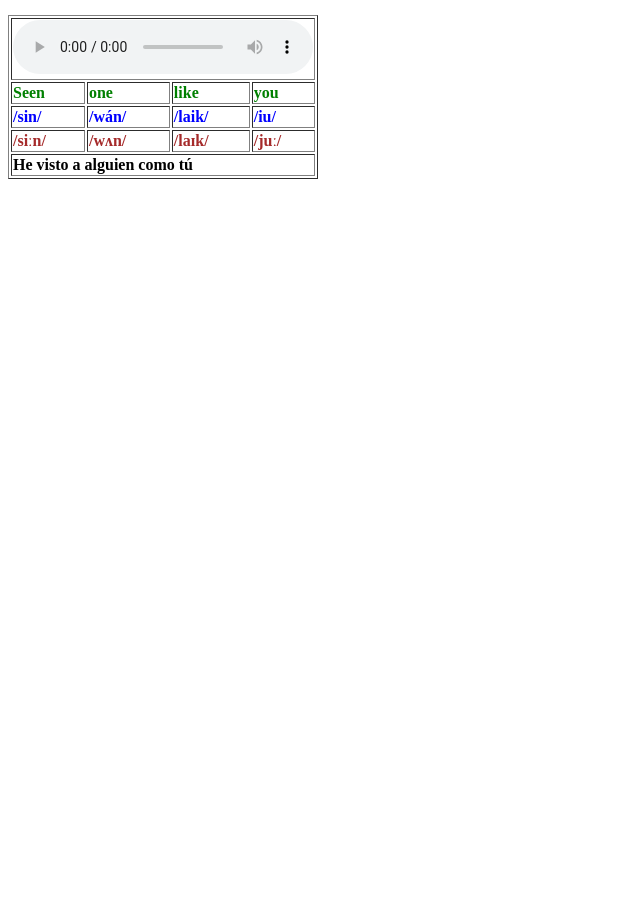
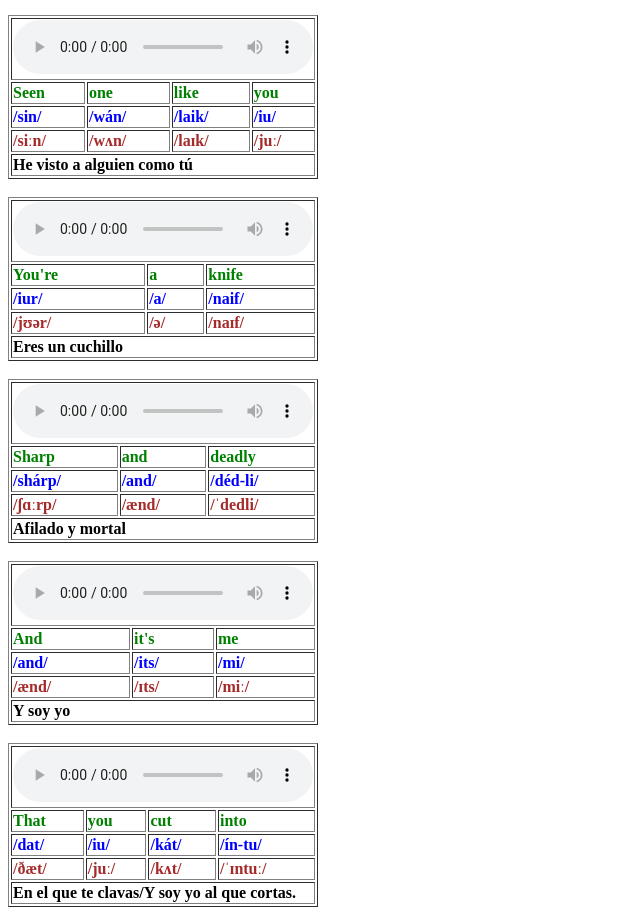
Before and after one commit to Annary-32/songs-site, a plain HTML site: page Ne-yo/Beautiful-Monster/BeautifulMonster.html in a window 1280 px wide. Shown: the part 557-1472 px from the top of the page, without its empty margins (0-640 px from the left). Before the commit the page ends 800 px from the top, so only its background shows below. Drawn offline with Linux system fonts and the light colour scheme.

Commit message:
Actualice neyo parte 2

```diff
--- a/Ne-yo/Beautiful-Monster/BeautifulMonster.html
+++ b/Ne-yo/Beautiful-Monster/BeautifulMonster.html
@@ -139,6 +139,120 @@
         <td class="translation" colspan="4">He visto a alguien como tú</td>
     </tr>
 </table>
-
+<br>
+<table border="1">
+    <tr>
+        <td colspan="4">
+            <audio controls>
+                <source src="Audio/Youre-a-knife.mp3" type="audio/mpeg">
+            </audio>
+        </td>
+    </tr>
+    <tr>
+        <td class="english">You're</td>
+        <td class="english">a</td>
+        <td class="english">knife</td>
+    </tr>
+    <tr>
+        <td class="pronunciation">/iur/</td>
+        <td class="pronunciation">/a/</td>
+        <td class="pronunciation">/naif/</td>
+    </tr>
+    <tr>
+        <td class="ipa">/jʊər/</td>
+        <td class="ipa">/ə/</td>
+        <td class="ipa">/naɪf/</td>
+    </tr>
+    <tr>
+        <td class="translation" colspan="3">Eres un cuchillo</td>
+    </tr>
+</table>
+<br>
+<table border="1">
+    <tr>
+        <td colspan="4">
+            <audio controls>
+                <source src="Audio/Sharp-and-deadly.mp3" type="audio/mpeg">
+            </audio>
+        </td>
+    </tr>
+    <tr>
+        <td class="english">Sharp</td>
+        <td class="english">and</td>
+        <td class="english">deadly</td>
+    </tr>
+    <tr>
+        <td class="pronunciation">/shárp/</td>
+        <td class="pronunciation">/and/</td>
+        <td class="pronunciation">/déd-li/</td>
+    </tr>
+    <tr>
+        <td class="ipa">/ʃɑːrp/</td>
+        <td class="ipa">/ænd/</td>
+        <td class="ipa">/ˈdedli/</td>
+    </tr>
+    <tr>
+        <td class="translation" colspan="3">Afilado y mortal</td>
+    </tr>
+</table>
+<br>
+<table border="1">
+    <tr>
+        <td colspan="4">
+            <audio controls>
+                <source src="Audio/And-its-me.mp3" type="audio/mpeg">
+            </audio>
+        </td>
+    </tr>
+    <tr>
+        <td class="english">And</td>
+        <td class="english">it's</td>
+        <td class="english">me</td>
+    </tr>
+    <tr>
+        <td class="pronunciation">/and/</td>
+        <td class="pronunciation">/its/</td>
+        <td class="pronunciation">/mi/</td>
+    </tr>
+    <tr>
+        <td class="ipa">/ænd/</td>
+        <td class="ipa">/ɪts/</td>
+        <td class="ipa">/miː/</td>
+    </tr>
+    <tr>
+        <td class="translation" colspan="3">Y soy yo</td>
+    </tr>
+</table>
+<br>
+<table border="1">
+    <tr>
+        <td colspan="4">
+            <audio controls>
+                <source src="Audio/That-you-cut-into.mp3" type="audio/mpeg">
+            </audio>
+        </td>
+    </tr>
+    <tr>
+        <td class="english">That</td>
+        <td class="english">you</td>
+        <td class="english">cut</td>
+        <td class="english">into</td>
+    </tr>
+    <tr>
+        <td class="pronunciation">/dat/</td>
+        <td class="pronunciation">/iu/</td>
+        <td class="pronunciation">/kát/</td>
+        <td class="pronunciation">/ín-tu/</td>
+    </tr>
+    <tr>
+        <td class="ipa">/ðæt/</td>
+        <td class="ipa">/juː/</td>
+        <td class="ipa">/kʌt/</td>
+        <td class="ipa">/ˈɪntuː/</td>
+    </tr>
+    <tr>
+        <td class="translation" colspan="4">En el que te clavas/Y soy yo al que cortas.</td>
+    </tr>
+</table>
 </body>
 </html>
```
Also changed, not shown: 5 other files.
